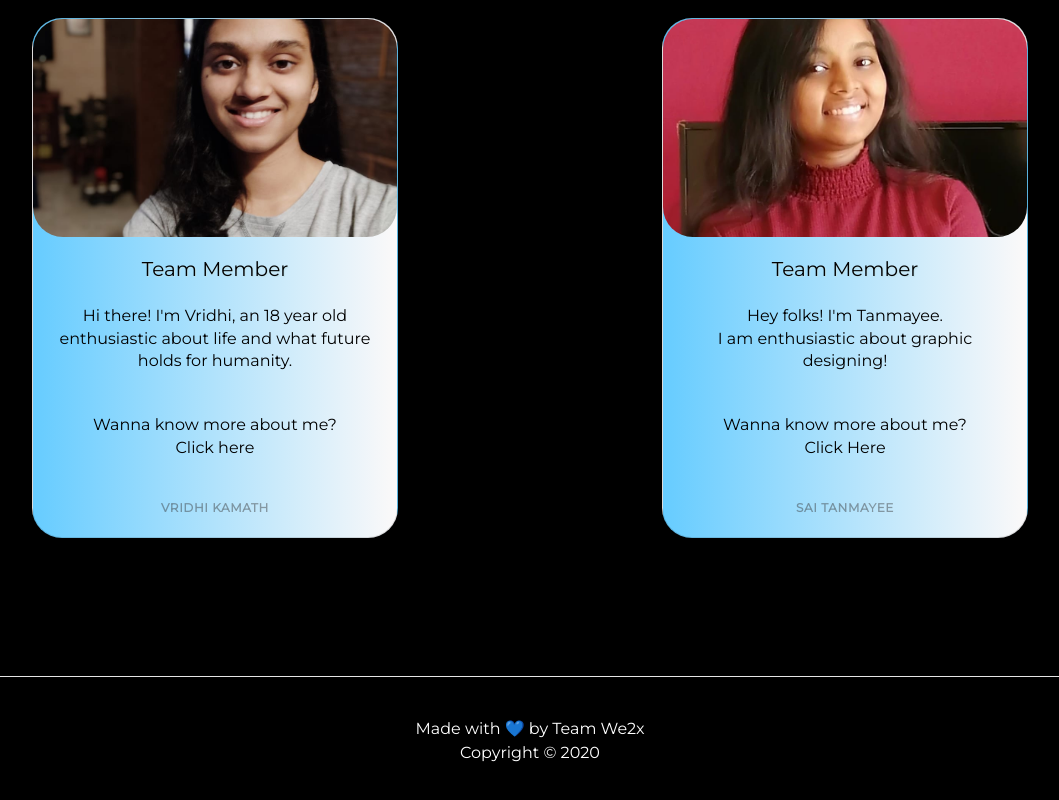
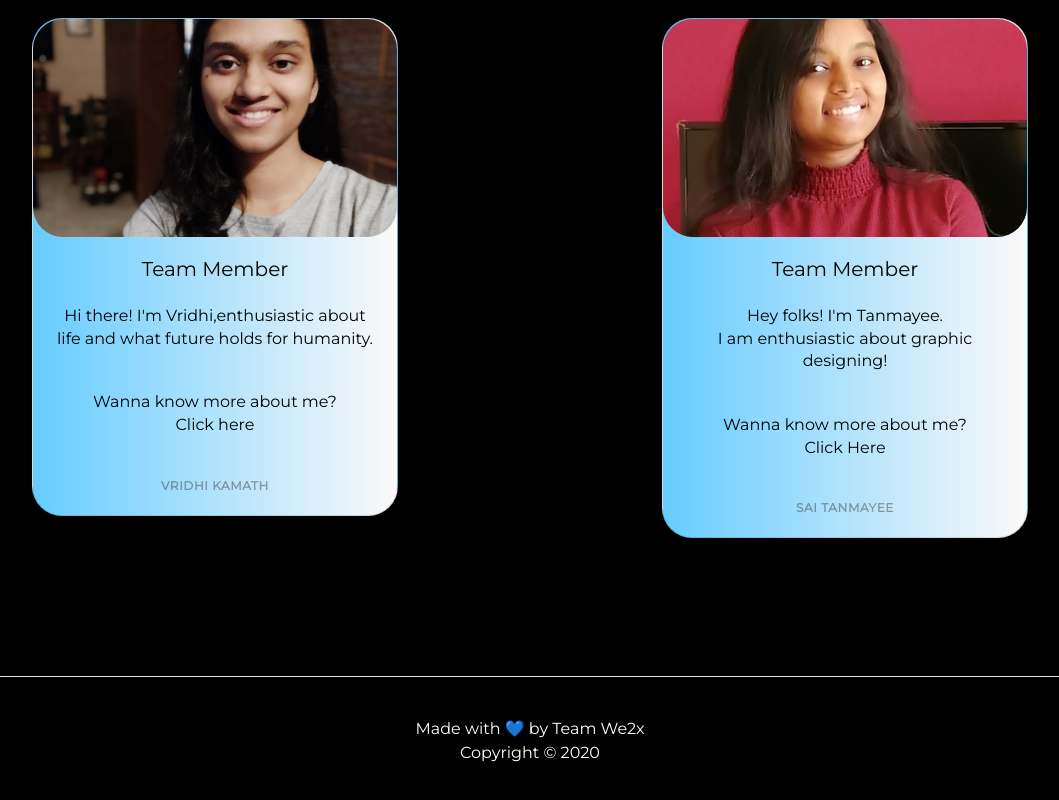
Before and after one commit to saitanmayee01/CSI-WEBATHON, a plain HTML site: page index.html in a window 1280 px wide. Shown: the part 944-1744 px from the top of the page, without its empty margins (110-1169 px from the left). Drawn offline with nearby package versions, Linux system fonts and the light colour scheme.

Commit message:
Update index.html

```diff
--- a/index.html
+++ b/index.html
@@ -51,7 +51,7 @@
         <article>
          <h1>Team Member</h1>
          <br>
-         <p>Hi there!  I'm Vridhi, an 18 year old enthusiastic about life and what future holds for humanity.</p><br>Wanna know more about me?<br>
+         <p>Hi there!  I'm Vridhi,enthusiastic about life and what future holds for humanity.</p><br>Wanna know more about me?<br>
           <p class="click"> Click here</p>
          <span>vridhi kamath</span>
        </article>
```
